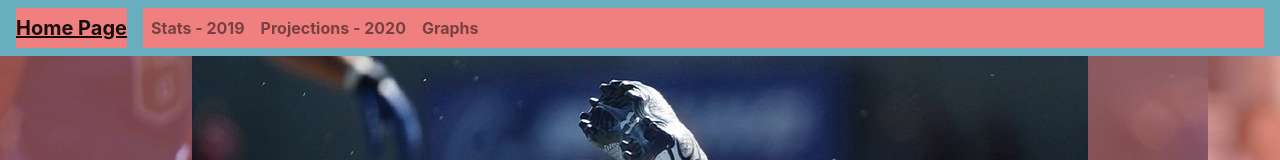
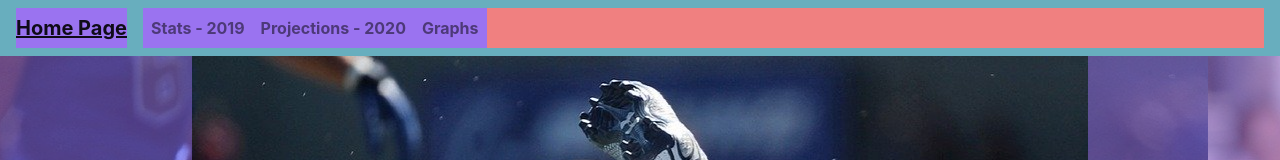
Before and after one commit to AndreEPaul/290proj, a plain HTML site: page index.html in a window 1280 px wide. Shown: the top 160 px of the page. Drawn offline with nearby package versions, Linux system fonts and the light colour scheme.

Commit message:
changed color theme

```diff
--- a/css/otherstyles.css
+++ b/css/otherstyles.css
@@ -1,7 +1,7 @@
 a {
-    color: mediumpurple;
+    color: #9cdbcb;
     text-decoration: none;
-    background-color: lightcoral;
+    background-color: #9a73f0;
 }
 
 a:hover {
```
